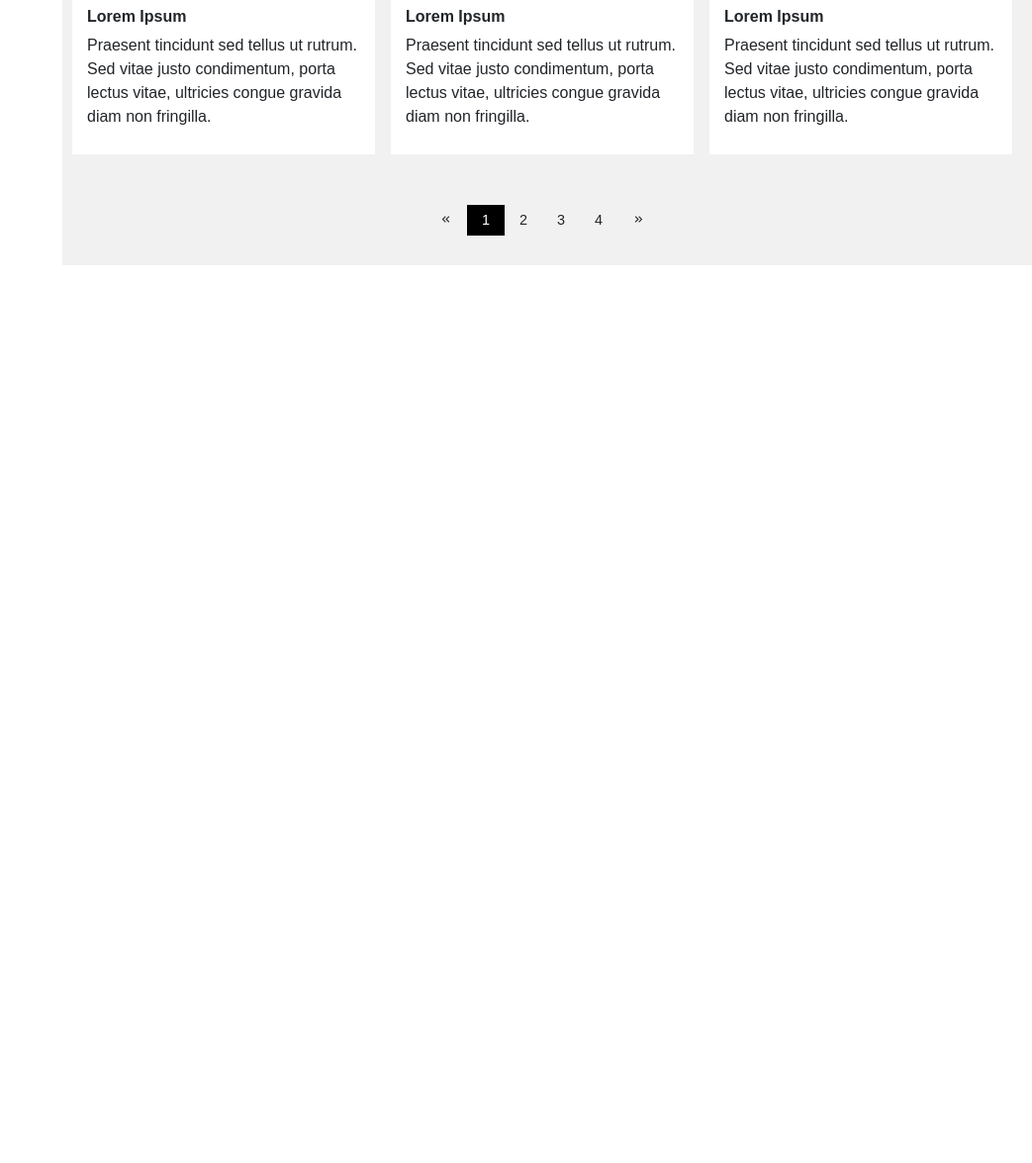
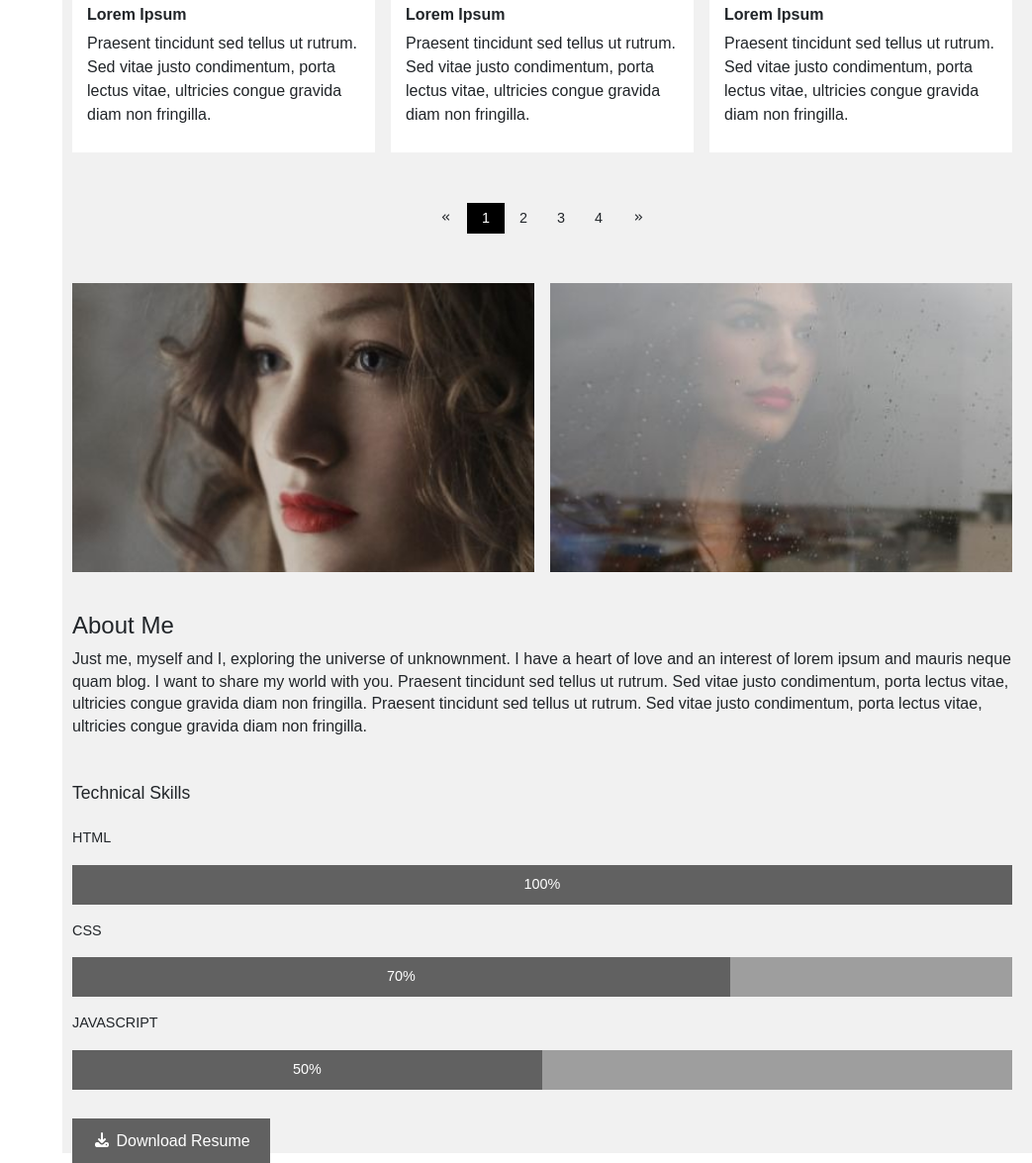
Before and after one commit to IbroDev2007/portfoliotemplate, a plain HTML site: page index.html in a window 1280 px wide. Shown: the part 801-1976 px from the top of the page at 99% size, without its empty margins (237-1280 px from the left). Before the commit the page ends 1069 px from the top, so only its background shows below. Drawn offline with nearby package versions, Linux system fonts and the light colour scheme.

Commit message:
files updated

```diff
--- a/index.html
+++ b/index.html
@@ -156,6 +156,53 @@
           <span class="material-icons"> keyboard_double_arrow_right </span>
         </div>
       </div>
+
+      <section class="twins">
+        <div class="elder">
+          <img src="./images/twin1.jpg" alt="" />
+        </div>
+        <div class="elder">
+          <img src="./images/twin2.jpg" alt="" />
+        </div>
+      </section>
+
+      <section class="about">
+        <h4>About Me</h4>
+        <p>
+          Just me, myself and I, exploring the universe of unknownment. I have a
+          heart of love and an interest of lorem ipsum and mauris neque quam
+          blog. I want to share my world with you. Praesent tincidunt sed tellus
+          ut rutrum. Sed vitae justo condimentum, porta lectus vitae, ultricies
+          congue gravida diam non fringilla. Praesent tincidunt sed tellus ut
+          rutrum. Sed vitae justo condimentum, porta lectus vitae, ultricies
+          congue gravida diam non fringilla.
+        </p>
+
+        <div class="skills">
+          <h4>Technical Skills</h4>
+          <div class="short">
+            <p>HTML</p>
+            <div class="skillbar">
+              <div class="bar">100%</div>
+            </div>
+          </div>
+          <div class="short">
+            <p>CSS</p>
+            <div class="skillbar2">
+              <div class="bar2">70%</div>
+            </div>
+          </div>
+          <div class="short">
+            <p>JAVASCRIPT</p>
+            <div class="skillbar3">
+              <div class="bar3">50%</div>
+            </div>
+          </div>
+          <a href="" download="" class="download"
+            ><i class="fa-solid fa-download"></i> Download Resume</a
+          >
+        </div>
+      </section>
     </main>
   </body>
   <script
--- a/style.css
+++ b/style.css
@@ -120,7 +120,6 @@ main {
 }
 
 .filter .btn:nth-child(4) {
-    border: 2px solid red;
     padding: 10px 15px;
 }
 
@@ -129,7 +128,6 @@ main {
 }
 
 .filter .btn:nth-child(5) {
-    border: 2px solid red;
     padding: 10px 15px;
 }
 
@@ -250,7 +248,7 @@ main {
     align-items: center;
     justify-content: center;
     /* gap: 0.5em; */
-    padding: 50px 0px 30px 0px;
+    padding: 50px 0px 50px 0px;
 }
 
 .numbering div {
@@ -278,3 +276,111 @@ main {
     background-color: black;
     color: white;
 }
+
+.twins {
+    display: grid;
+    grid-template-columns: repeat(2, 1fr);
+    gap: 1em;
+    padding-bottom: 40px;
+}
+
+.elder {
+    min-width: 0;
+}
+
+.elder img {
+    width: 100%;
+    display: block;
+    object-fit: cover;
+}
+
+@media(max-width:600px) {
+    .twins {
+        grid-template-columns: 1fr;
+    }
+}
+
+.about p {
+    font-size: 1em;
+    line-height: 22.5px;
+    font-weight: 100;
+}
+
+.skills {
+    padding-top: 30px;
+}
+
+.skillbar {
+    background-color: #9E9E9E;
+    height: 40px;
+    position: relative;
+}
+
+.bar {
+    background-color: #616161;
+    height: 40px;
+    position: absolute;
+    width: 100%;
+    display: flex;
+    align-items: center;
+    justify-content: center;
+    color: white;
+}
+
+.skillbar2 {
+    background-color: #9E9E9E;
+    height: 40px;
+    position: relative;
+}
+
+.bar2 {
+    background-color: #616161;
+    height: 40px;
+    position: absolute;
+    width: 70%;
+    display: flex;
+    align-items: center;
+    justify-content: center;
+    color: white;
+}
+
+.skillbar3 {
+    background-color: #9E9E9E;
+    height: 40px;
+    position: relative;
+}
+
+.bar3 {
+    background-color: #616161;
+    height: 40px;
+    position: absolute;
+    width: 50%;
+    display: flex;
+    align-items: center;
+    justify-content: center;
+    color: white;
+}
+
+.skills h4 {
+    font-size: 1.1em;
+}
+
+.short {
+    font-size: 0.9em;
+    padding-top: 15px;
+    font-weight: 100;
+}
+
+.short:nth-child(4){
+    padding-bottom: 40px;
+}
+
+.download {
+    margin-top: 30px;
+    background-color: #616161;
+    text-decoration: none;
+    color: white;
+    padding: 14px 20px;
+    font-size: 1em;
+    font-weight: 100;
+}
```
Also changed, not shown: images/twin1.jpg (renamed from images/imgi_8_avatar_g.jpg), images/twin2.jpg (renamed from images/imgi_9_me2.jpg).
